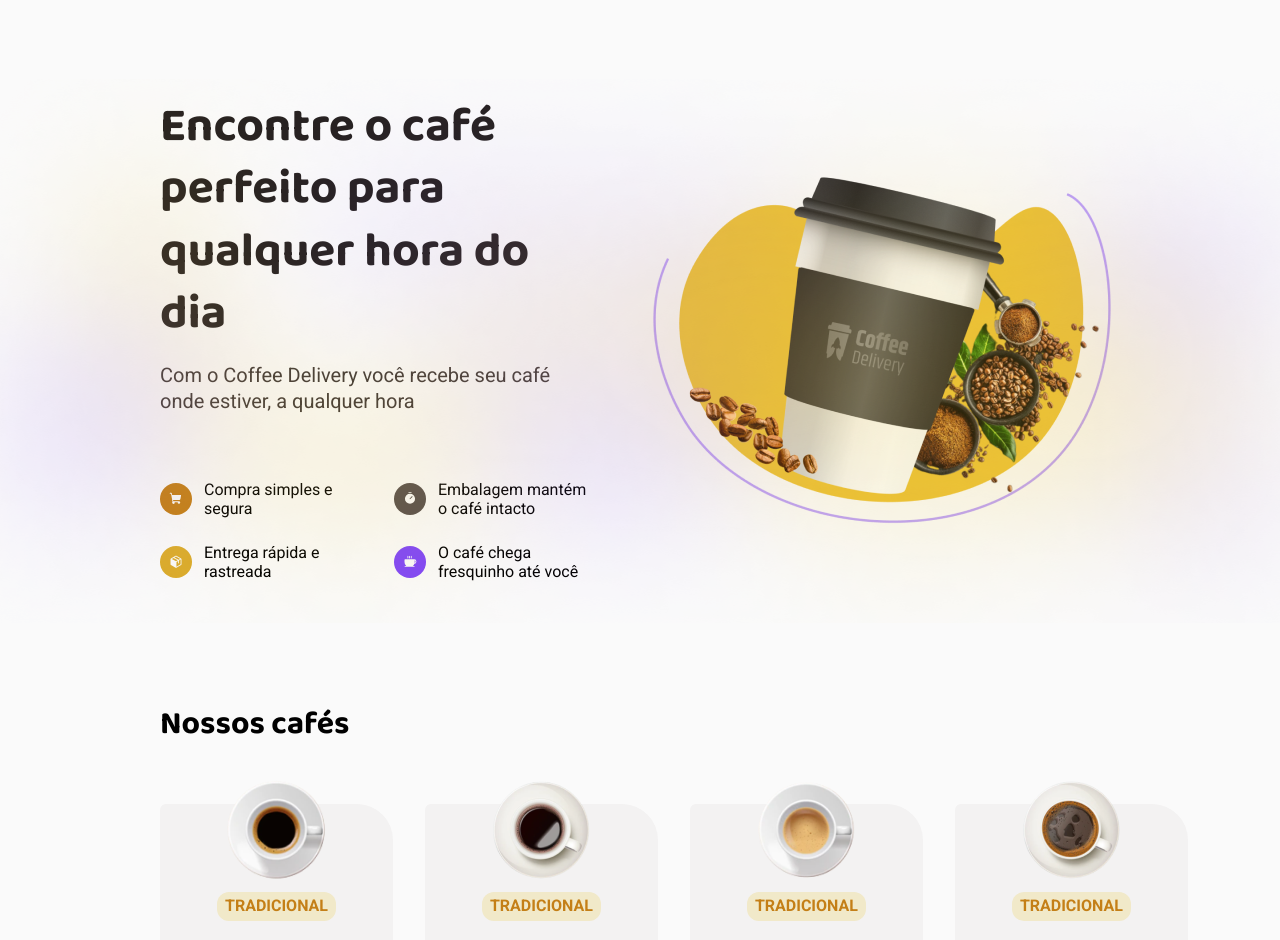
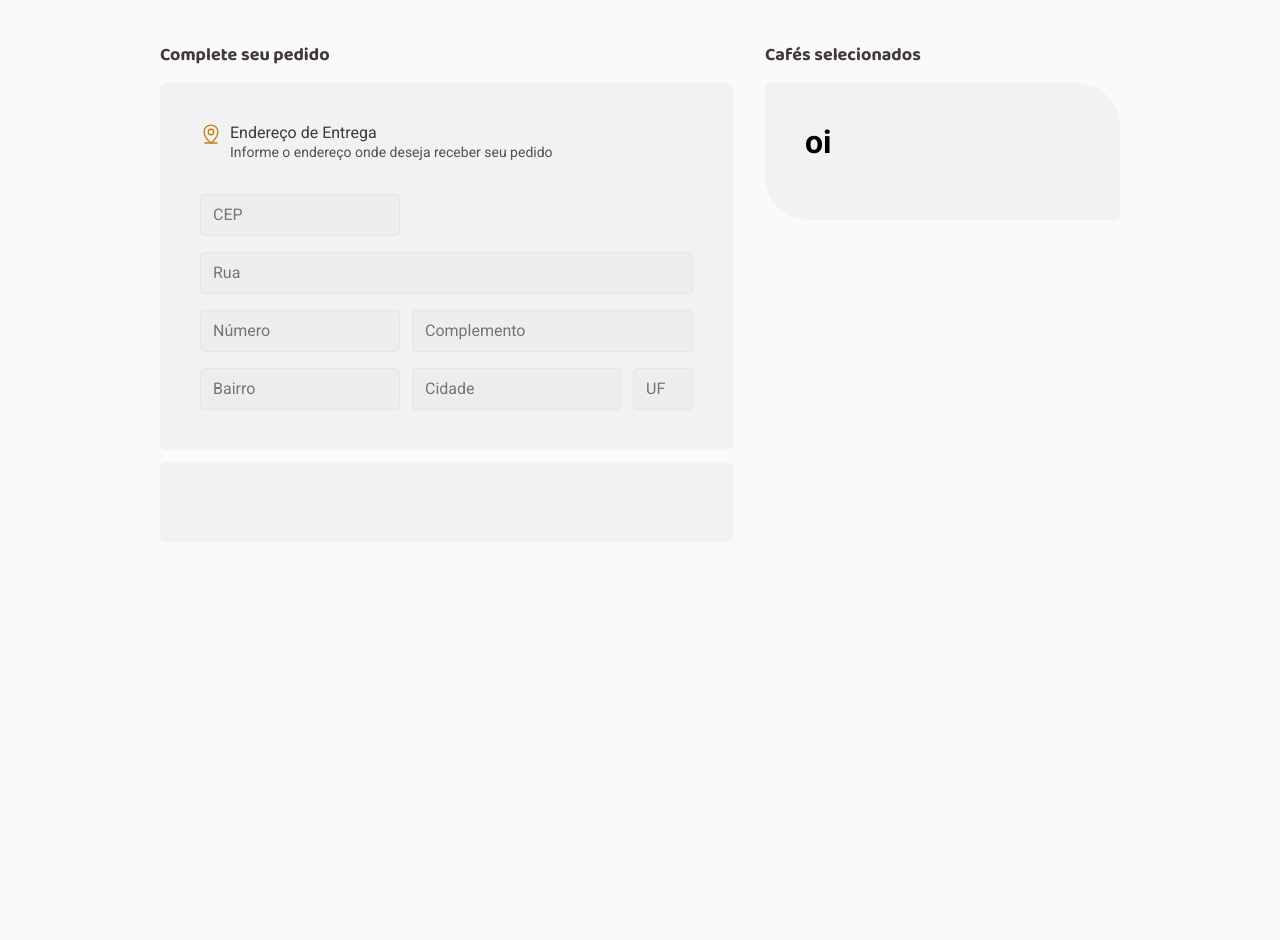
Before and after one commit to bBraian/coffee-delivery, a React (Vite) app: page / in a window 1280 px wide. Shown: the part 100-1040 px from the top of the page. After the commit the page ends 800 px from the top, so only its background shows below. Built offline with nearby package versions, Linux system fonts and the light colour scheme.

Commit message:
inicializing checkout page

```diff
--- a/src/App.jsx
+++ b/src/App.jsx
@@ -1,4 +1,5 @@
 import { Header } from "./components/Header"
+import { Checkout } from "./pages/Checkout"
 import { Home } from "./pages/Home"
 
 function App() {
@@ -6,7 +7,8 @@ function App() {
   return (
     <div>
       <Header />
-      <Home />
+      {/* <Home /> */}
+      <Checkout />
     </div>
   )
 }
--- /dev/null
+++ b/src/components/CounterButton/index.jsx
@@ -0,0 +1,12 @@
+import styles from './styles.module.css';
+import { Minus, Plus } from 'phosphor-react';
+
+export function CounterButton() {
+    return (
+        <div className={styles.counter}>
+            <button className={styles.minus}><Minus size={14} weight='bold' /></button>
+            <div className={styles.counterValue}>1</div>
+            <button className={styles.plus}><Plus size={14} weight='bold' /></button>
+        </div>
+    )
+}
--- /dev/null
+++ b/src/components/CounterButton/styles.module.css
@@ -0,0 +1,35 @@
+.counter {
+    width: 4.5rem;
+    height: 2.375rem;
+    background-color: var(--base-button);
+    border-radius: 6px;
+    display: flex;
+    align-items: center;
+    justify-content: center;
+    gap: 0.25rem;
+}
+
+.counterValue {
+    color: var(--base-title);
+    font-family: 'Roboto', sans-serif;
+    font-size: 1rem;
+    line-height: 130%;
+    width: 1.25rem;
+    display: flex;
+    justify-content: center;
+    align-items: center;
+}
+
+.minus, .plus {
+    display: flex;
+    justify-content: center;
+    align-items: center;
+    cursor: pointer;
+    border: 0;
+    background-color: transparent;
+    color: var(--purple);
+}
+
+.minus:hover, .plus:hover {
+    color: var(--purple-dark);
+}
--- a/src/data/coffees.js
+++ b/src/data/coffees.js
@@ -2,13 +2,33 @@ import expressoTradicional from './assets/Type=Expresso.png';
 import expressoAmericano from './assets/Type=Americano.png';
 import expressoCremoso from './assets/Type=Expresso Cremoso.png';
 import expressoGelado from './assets/Type=Café Gelado.png';
+import cafeComLeite from './assets/Type=Café com Leite.png';
+import latte from './assets/Type=Latte.png';
+import capuccino from './assets/Type=Capuccino.png';
+import macchiato from './assets/Type=Macchiato.png';
+import mochaccino from './assets/Type=Mochaccino.png';
+import chocolateQuente from './assets/Type=Chocolate Quente.png';
+import cubano from './assets/Type=Cubano.png';
+import havaiano from './assets/Type=Havaiano.png';
+import arabe from './assets/Type=Árabe.png';
+import irlandes from './assets/Type=Irlandês.png';
 
 export const coffees = [
-    {id: 1, name: 'Expresso Tradicional', description: 'O tradicional café feito com água quente e grãos moídos', tag: 'TRADICIONAL', price: '9,90', image: expressoTradicional},
-    {id: 2, name: 'Expresso Americano', description: 'Expresso diluído, menos intenso que o tradicional', tag: 'TRADICIONAL', price: '9,90', image: expressoAmericano},
-    {id: 3, name: 'Expresso Cremoso', description: 'Café expresso tradicional com espuma cremosa', tag: 'TRADICIONAL', price: '9,90', image: expressoCremoso},
-    {id: 4, name: 'Expresso Gelado', description: 'Bebida preparada com café expresso e cubos de gelo', tag: 'TRADICIONAL', price: '9,90', image: expressoGelado},
-    {id: 5, name: 'Expresso Tradicional', description: 'O tradicional café feito com água quente e grãos moídos', tag: 'TRADICIONAL', price: '9,90', image: expressoTradicional},
-    {id: 6, name: 'Expresso Tradicional', description: 'O tradicional café feito com água quente e grãos moídos', tag: 'TRADICIONAL', price: '9,90', image: expressoTradicional},
-    {id: 7, name: 'Expresso Tradicional', description: 'O tradicional café feito com água quente e grãos moídos', tag: 'TRADICIONAL', price: '9,90', image: expressoTradicional},
+    {id: 1, name: 'Expresso Tradicional', description: 'O tradicional café feito com água quente e grãos moídos', tag: [{name:'TRADICIONAL'}], price: '9,90', image: expressoTradicional},
+    {id: 2, name: 'Expresso Americano', description: 'Expresso diluído, menos intenso que o tradicional', tag: [{name:'TRADICIONAL'}], price: '9,90', image: expressoAmericano},
+    {id: 3, name: 'Expresso Cremoso', description: 'Café expresso tradicional com espuma cremosa', tag: [{name:'TRADICIONAL'}], price: '9,90', image: expressoCremoso},
+    {id: 4, name: 'Expresso Gelado', description: 'Bebida preparada com café expresso e cubos de gelo', tag: [{name:'TRADICIONAL'}], price: '9,90', image: expressoGelado},
+    {id: 5, name: 'Café com Leite', description: 'Meio a meio de expresso tradicional com leite vaporizado', tag: [{name:'TRADICIONAL'}, {name:'COM LEITE'}], price: '9,90', image: cafeComLeite},
+    {id: 6, name: 'Latte', description: 'Uma dose de café expresso com o dobro de leite e espuma cremosa', tag: [{name:'TRADICIONAL'}, {name:'COM LEITE'}], price: '9,90', image: latte},
+    {id: 7, name: 'Capuccino', description: 'Bebida com canela feita de doses iguais de café, leite e espuma', tag: [{name:'TRADICIONAL'}, {name: 'COM LEITE'}], price: '9,90', image: capuccino},
+    {id: 8, name: 'Macchiato', description: 'Café expresso misturado com um pouco de leite quente e espuma', tag: [{name:'TRADICIONAL'}, {name: 'COM LEITE'}], price: '9,90', image: macchiato},
+    {id: 9, name: 'Mocaccino', description: 'Café expresso com calda de chocolate, pouco leite e espuma', tag: [{name:'TRADICIONAL'}, {name: 'COM LEITE'}], price: '9,90', image: mochaccino},
+    {id: 10, name: 'Chocolate Quente', description: 'Bebida feita com chocolate dissolvido no leite quente e café', tag: [{name:'ESPECIAL'}, {name: 'COM LEITE'}], price: '9,90', image: chocolateQuente},
+    {id: 11, name: 'Cubano', description: 'Drink gelado de café expresso com rum, creme de leite e hortelã', tag: [{name:'ESPECIAL'}, {name: 'ALCOÓLICO'}, {name: 'GELADO'}], price: '9,90', image: cubano},
+    {id: 12, name: 'Havaiano', description: 'Bebida adocicada preparada com café e leite de coco', tag: [{name:'ESPECIAL'}], price: '9,90', image: havaiano},
+    {id: 13, name: 'Árabe', description: 'Bebida preparada com grãos de café árabe e especiarias', tag: [{name:'ESPECIAL'}], price: '9,90', image: arabe},
+    {id: 14, name: 'Irlandês', description: 'Bebida a base de café, uísque irlandês, açúcar e chantilly', tag: [{name:'ESPECIAL'}, {name: 'ALCOÓLICO'}], price: '9,90', image: irlandes},
+
+
+
 ]
--- a/src/global.css
+++ b/src/global.css
@@ -34,3 +34,8 @@ body, input, textarea, button {
   font-weight: 400;
   font-size: 1rem;
 }
+
+:focus {
+  outline: 0;
+  box-shadow: 0 0 0 1px var(--yellow-dark);
+}
--- /dev/null
+++ b/src/pages/Checkout/index.jsx
@@ -0,0 +1,51 @@
+import styles from './styles.module.css';
+import { MapPinLine } from 'phosphor-react';
+
+export function Checkout() {
+    return (
+        <div className={styles.container}>
+
+            <div>
+                <h1 className={styles.title}>Complete seu pedido</h1>
+                <div className={styles.completeBox}>
+
+                    <div className={styles.rowSubTitle}>
+                        <div>
+                            <MapPinLine size={22} color='#C47F17' />
+                        </div>
+                        <div className={styles.iconTitle}>
+                            <h2 className={styles.addresTitle}>Endereço de Entrega</h2>
+                            <span className={styles.addresSubTitle}>Informe o endereço onde deseja receber seu pedido</span>
+                        </div>
+                    </div>
+
+                    <form action="">
+                        <input type="text" placeholder='CEP' className={`${styles.cepInput} ${styles.defaultInput}`} />
+                        <input type="text" placeholder='Rua' className={`${styles.teste} ${styles.defaultInput}`} />
+                        <div className={styles.formRow}>
+                            <input type="text" placeholder='Número' className={`${styles.numberInput} ${styles.defaultInput}`} />
+                            <input type="text" placeholder='Complemento' className={`${styles.complementInput} ${styles.defaultInput}`} />
+                        </div>
+                        <div className={styles.formRow}>
+                            <input type="text" placeholder='Bairro' className={`${styles.bairroInput} ${styles.defaultInput}`} />
+                            <input type="text" placeholder='Cidade' className={`${styles.cityInput} ${styles.defaultInput}`} />
+                            <input type="text" placeholder='UF' className={`${styles.ufInput} ${styles.defaultInput}`} />
+                        </div>
+                    </form>
+
+                </div>
+                <div className={styles.completeBox}>
+
+                </div>
+            </div>
+
+            <div>
+                <h1 className={styles.title}>Cafés selecionados</h1>
+                <div className={styles.selectedCoffeesBox}>
+                    <h1>oi</h1>
+                    <br />
+                </div>
+            </div>
+        </div>
+    )
+}
--- /dev/null
+++ b/src/pages/Checkout/styles.module.css
@@ -0,0 +1,99 @@
+.container {
+    width: 100%;
+    padding: 0 10rem;
+    max-width: 1440px;
+    margin: 0 auto;
+    margin-top: 2.5rem;
+    display: grid;
+    grid-template-columns: 1.75fr 1.25fr;
+    gap: 2rem;
+}
+
+.completeBox {
+    display: flex;
+    background: var(--base-card);
+    border-radius: 6px;
+    padding: 2.5rem;
+    flex-direction: column;
+}
+
+.completeBox:last-child {
+    margin-top: 0.75rem;
+}
+
+.completeBox form {
+    margin-top: 2rem;
+    display: flex;
+    flex-direction: column;
+    gap: 1rem 0.75rem;
+}
+
+.formRow {
+    display: flex;
+    gap: 0.75rem;
+}
+
+.defaultInput {
+    height: 2.625rem;
+    border-radius: 4px;
+    border: 1px solid var(--base-button);
+    background-color: var(--base-input);
+    color: var(--base-label);
+    padding: 0 0.75rem;
+}
+
+.cepInput, .numberInput, .bairroInput {
+    width: 12.5rem;
+}
+
+.ufInput {
+    width: 3.75rem;
+}
+
+.complementInput, .cityInput {
+    width: -webkit-fill-available;
+}
+
+.title {
+    color: var(--base-subtitle);
+    font-family: 'Baloo 2', cursive;
+    font-weight: bold;
+    font-size: 1.125rem;
+    line-height: 130%;
+    margin-bottom: 0.95rem;
+}
+
+.rowSubTitle {
+    display: flex;
+}
+
+.iconTitle {
+    display: flex;
+    flex-direction: column;
+    margin-left: 0.5rem;
+}
+
+.addresTitle {
+    color: var(--base-subtitle);
+    font-size: 1rem;
+    font-family: 'Roboto', sans-serif;
+    font-weight: 400;
+    line-height: 130%;
+}
+
+.addresSubTitle {
+    color: var(--base-text);
+    font-size: 0.875rem;
+    font-family: 'Roboto', sans-serif;
+    font-weight: 400;
+    line-height: 130%;
+}
+
+
+.selectedCoffeesBox {
+    display: flex;
+    background: var(--base-card);
+    padding: 2.5rem;
+    border-radius: 6px 44px 6px 44px;
+    flex-direction: column;
+}
--- a/src/pages/Home/components/CoffeeCard.jsx
+++ b/src/pages/Home/components/CoffeeCard.jsx
@@ -1,23 +1,28 @@
 import styles from './CoffeeCard.module.css';
-import { ShoppingCart, Minus, Plus } from 'phosphor-react';
+import { ShoppingCart} from 'phosphor-react';
+import { CounterButton } from '../../../components/CounterButton';
 
 export function CoffeeCard({data}) {
+    console.log(data)
     return (
         <div className={styles.container}>
             <img src={data.image} alt="" />
 
-            <span className={styles.tag}>{data.tag}</span>
+            <div className={styles.tagContainer}>
+            {data.tag.map(tagg => {
+                return (
+                    <span className={styles.tag}>{tagg.name}</span>
+                    )
+                })}
+            </div>
+
             <h1 className={styles.name}>{data.name}</h1>
             <span className={styles.description}>{data.description}</span>
 
             <div className={styles.cartRow}>
                 <span>R$ <b>{data.price}</b></span>
                 <div className={styles.cartButtons}>
-                    <div className={styles.counter}>
-                        <button className={styles.minus}><Minus size={14} weight='bold' /></button>
-                        <div className={styles.counterValue}>1</div>
-                        <button className={styles.plus}><Plus size={14} weight='bold' /></button>
-                    </div>
+                    <CounterButton />
                     <button className={styles.cartButton}><ShoppingCart weight='fill' size={20} /></button>
                 </div>
 
--- a/src/pages/Home/components/CoffeeCard.module.css
+++ b/src/pages/Home/components/CoffeeCard.module.css
@@ -4,6 +4,7 @@
     display: flex;
     flex-direction: column;
     align-items: center;
+    justify-content: space-between;
 }
 
 .container img {
@@ -14,6 +15,15 @@
     margin-top: -1.5rem;
 }
 
+.tagContainer {
+    margin-top: 0.75rem;
+    display: flex;
+    flex-wrap: wrap;
+    justify-content: center;
+    align-items: center;
+    gap: 0.25rem;
+}
+
 .tag {
     font-family: 'Roboto', sans-serif;
     font-weight: bold;
@@ -21,7 +31,6 @@
     background-color: var(--yellow-light);
     color: var(--yellow-dark);
     border-radius: 12px;
-    margin-top: 0.75rem;
     font-size: 0.625;
     line-height: 130%;
 }
@@ -80,42 +89,6 @@
     gap: 0.375rem;
 }
 
-.counter {
-    width: 4.5rem;
-    height: 2.375rem;
-    background-color: var(--base-button);
-    border-radius: 6px;
-    display: flex;
-    align-items: center;
-    justify-content: center;
-    gap: 0.25rem;
-}
-
-.counterValue {
-    color: var(--base-title);
-    font-family: 'Roboto', sans-serif;
-    font-size: 1rem;
-    line-height: 130%;
-    width: 1.25rem;
-    display: flex;
-    justify-content: center;
-    align-items: center;
-}
-
-.minus, .plus {
-    display: flex;
-    justify-content: center;
-    align-items: center;
-    cursor: pointer;
-    border: 0;
-    background-color: transparent;
-    color: var(--purple);
-}
-
-.minus:hover, .plus:hover {
-    color: var(--purple-dark);
-}
-
 .cartButton {
     display: flex;
     justify-content: center;
--- a/src/pages/Home/index.jsx
+++ b/src/pages/Home/index.jsx
@@ -1,8 +1,10 @@
+import { Item } from './components/Item';
+import { CoffeeCard } from './components/CoffeeCard';
+
 import styles from './styles.module.css';
 import bannerCoffee from '../../assets/bannerCoffee.png';
-import { Item } from './components/Item';
 import bannerBg from '../../assets/bannerBg.png';
-import { CoffeeCard } from './components/CoffeeCard';
+
 import { coffees } from '../../data/coffees';
 
 export function Home() {
--- a/src/pages/Home/styles.module.css
+++ b/src/pages/Home/styles.module.css
@@ -129,5 +129,6 @@
 .coffeeList {
     display: grid;
     grid-template-columns: 1fr 1fr 1fr 1fr;
-    gap: 2.5rem 2rem;
+    gap: 3rem 2rem;
+    margin-bottom: 8rem;
 }
```
Also changed, not shown: src/components/Header/styles.module.css (+14 -0 lines).
